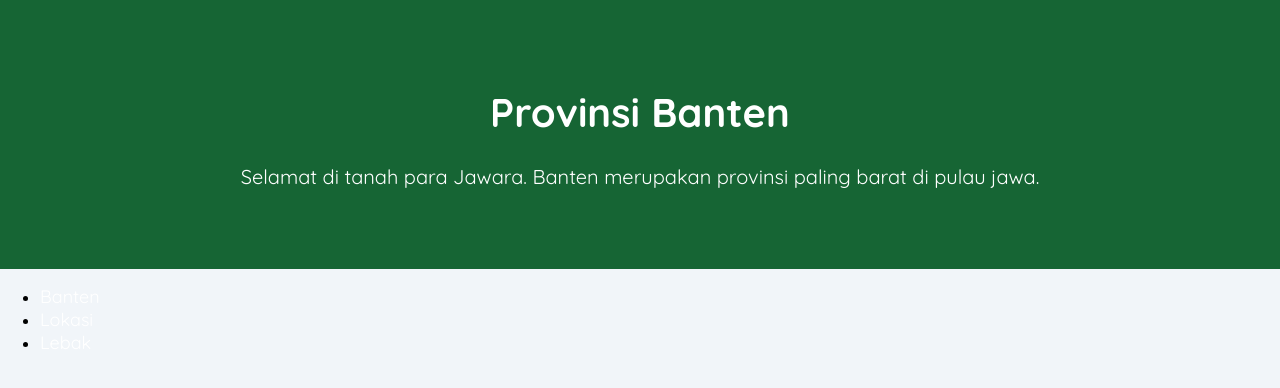
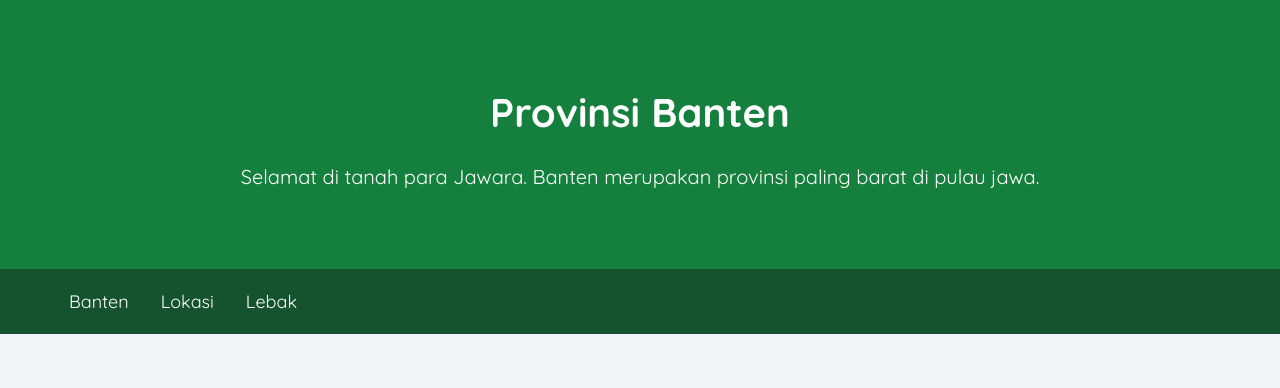
Before and after one commit to sarifht/proyek-dasar-web-dev, a plain HTML site: page index.html in a window 1280 px wide. Drawn offline with Linux system fonts and the light colour scheme.

Commit message:
Menghias bagian navbar

```diff
--- a/assets/styles/style.css
+++ b/assets/styles/style.css
@@ -15,7 +15,22 @@ header {
     padding: 60px;
     text-align: center;
     color: white;
-    background-color: #166534;
+    background-color: #15803d;
+}
+
+nav {
+    background-color: #14532d;
+    padding: 5px;
+}
+
+nav ul {
+    display: flex;
+    padding-inline: 4rem;
+    gap: 2rem;
+}
+
+nav li {
+    list-style-type: none;
 }
 
 nav a {
```
